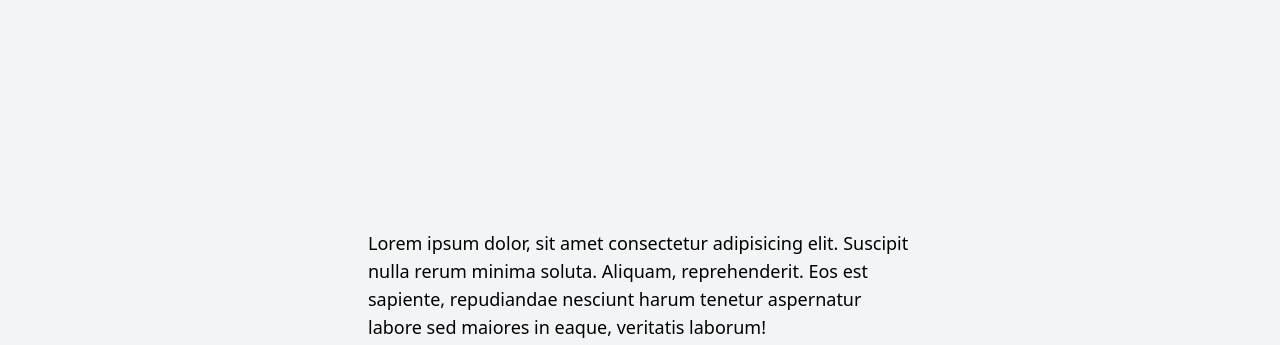
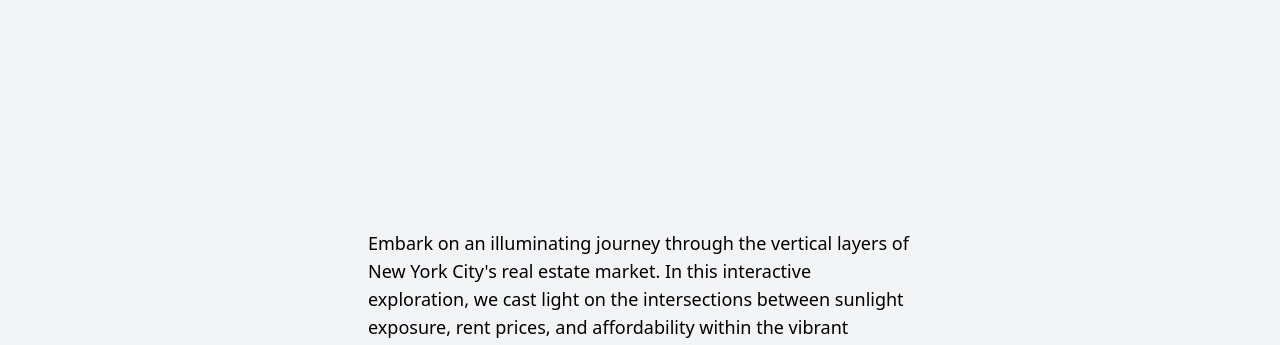
Before and after one commit to lei10003/cost-of-sunlight-story, a website: page index.html in a window 1280 px wide. Shown: the part 607-952 px from the top of the page. Drawn offline with nearby package versions, Linux system fonts and the light colour scheme.

Commit message:
Almost there

```diff
--- a/index.html
+++ b/index.html
@@ -27,9 +27,7 @@
 
 	<div class="flex flex-row m-52 p-6 px-40 font-sans text-lg">
 		<p>
-			Lorem ipsum dolor, sit amet consectetur adipisicing elit. Suscipit nulla rerum minima soluta. Aliquam,
-			reprehenderit. Eos est sapiente, repudiandae nesciunt harum tenetur aspernatur labore sed maiores in eaque,
-			veritatis laborum!
+			Embark on an illuminating journey through the vertical layers of New York City's real estate market. In this interactive exploration, we cast light on the intersections between sunlight exposure, rent prices, and affordability within the vibrant neighborhoods surrounding Prospect Park. Experience urban living under a new lens, where the sought-after commodity of sunlight takes center stage. See how sunlight exposure and rent intersect with the economic realities of NYC residents. Are you ready to scale the heights of sunlight economics?
 		</p>
 
 	</div>
```
